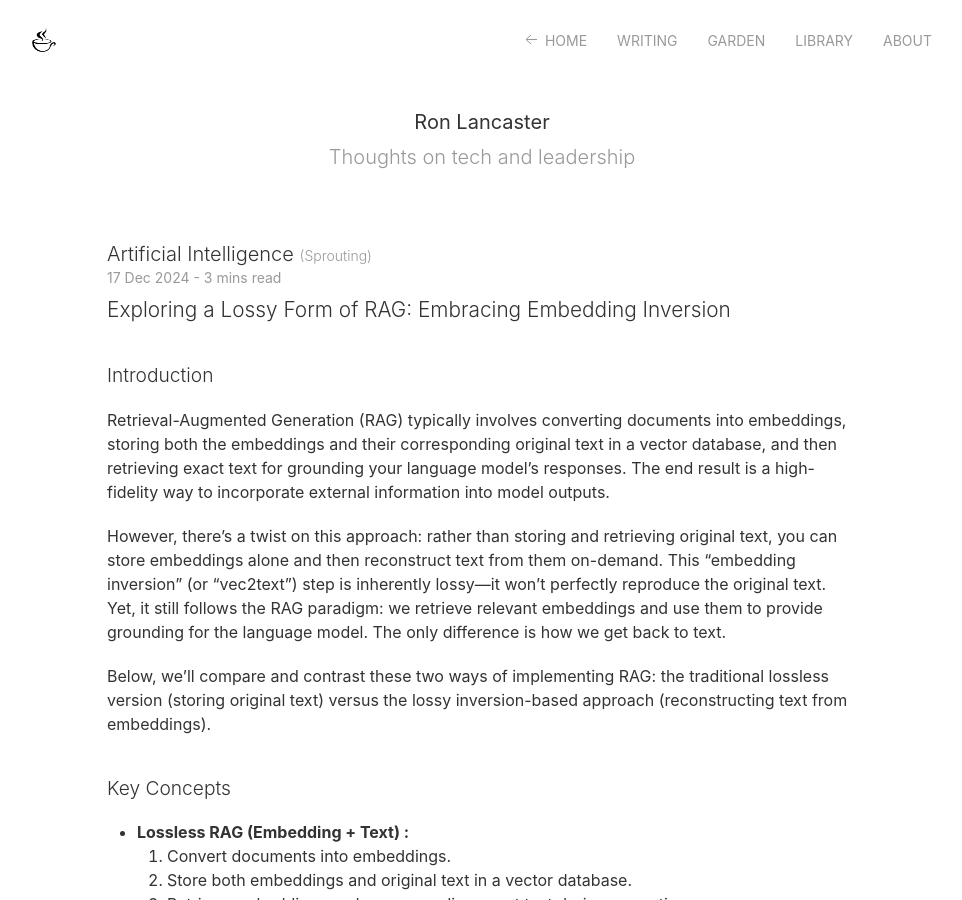
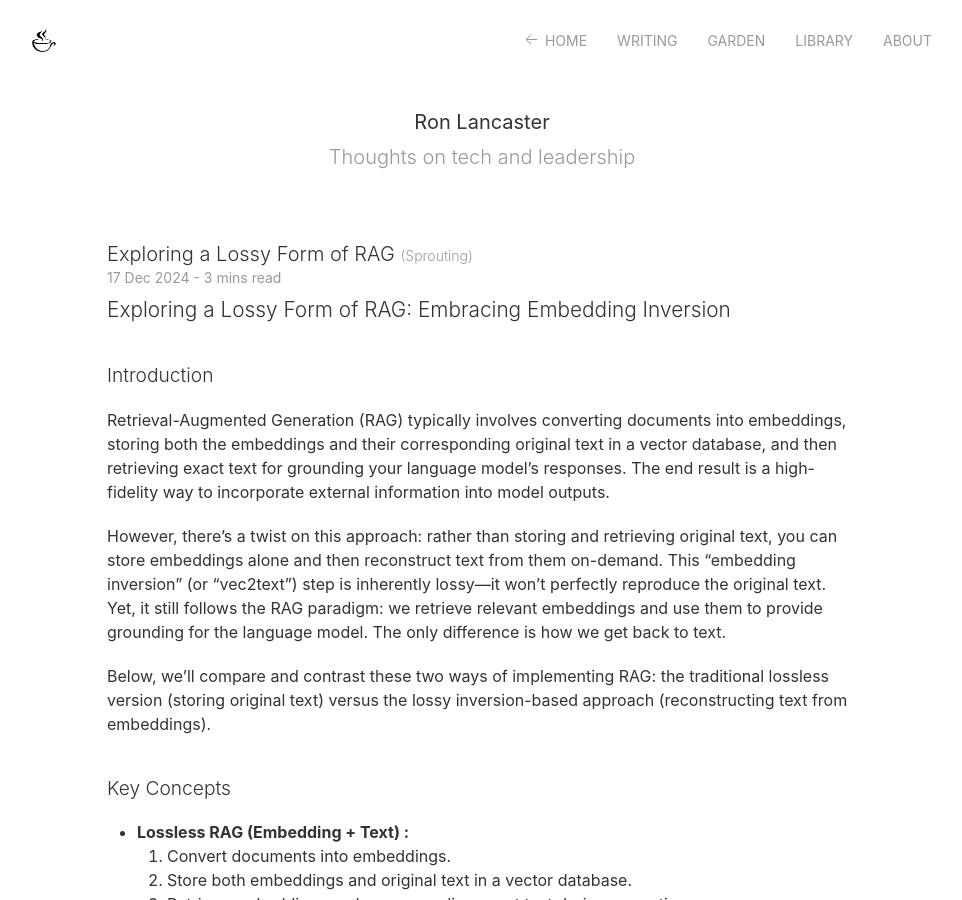
Before and after one commit to nyvyn/nyvyn.github.io, a Jekyll site: the page built from _notes/2024-12-17-lossy-embedding-inversion.markdown, in a window 1280 px wide and 900 px high. Shown: the whole window, without its empty margins (158-1120 px from the left). Built offline with Jekyll 4.4.1, drawn with Linux system fonts in a browser that asks for light colours.

Commit message:
docs: Update note title to "Exploring a Lossy Form of RAG"

```diff
--- a/_notes/2024-12-17-lossy-embedding-inversion.markdown
+++ b/_notes/2024-12-17-lossy-embedding-inversion.markdown
@@ -1,6 +1,6 @@
 ---
 layout: note
-title: Artificial Intelligence
+title: Exploring a Lossy Form of RAG
 description: Exploring a Lossy Form of RAG
 status: Sprouting
 ---
```
